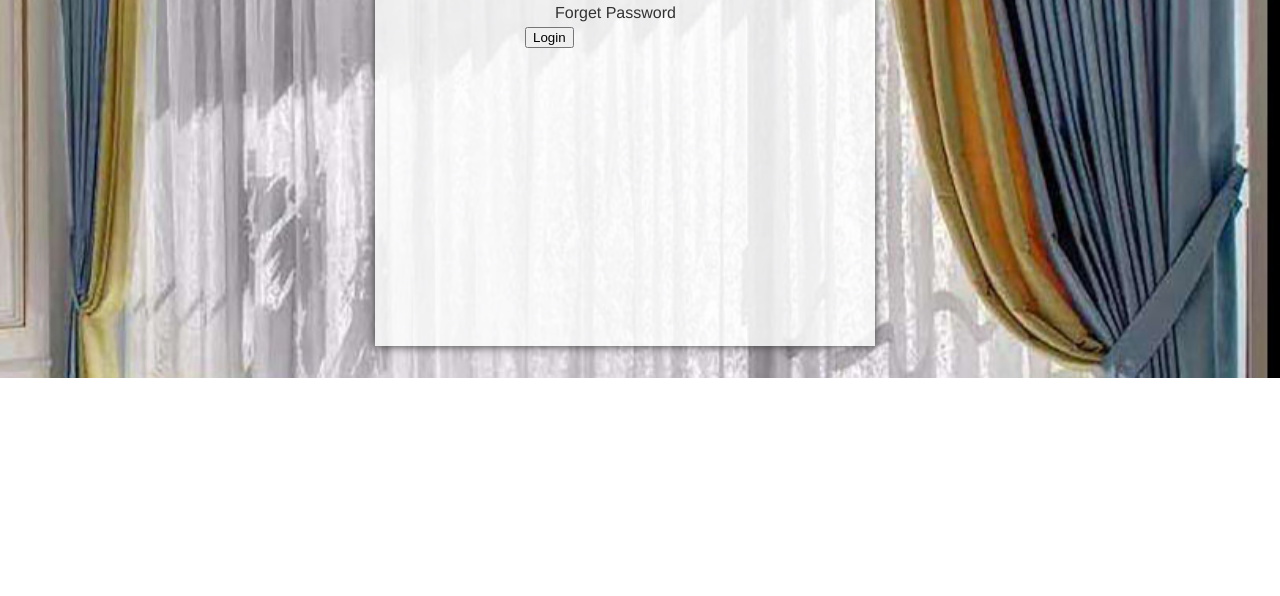
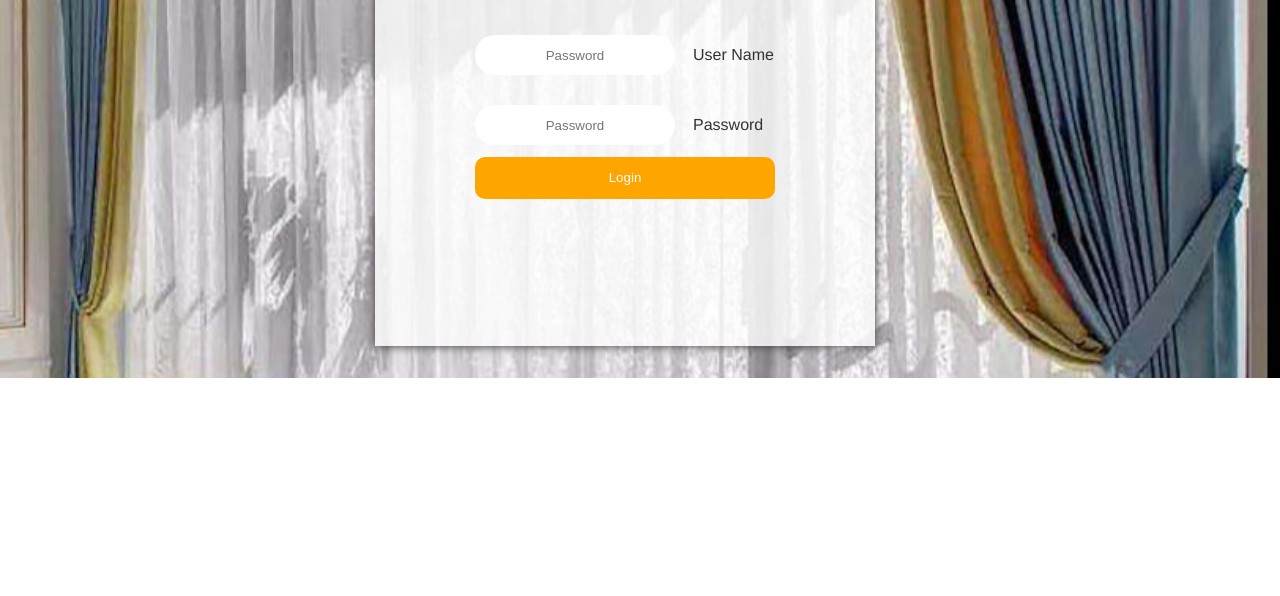
Before and after one commit to Tia1116/NewWingCurtain, a plain HTML site: page pages/adminPages/login.html in a window 1280 px wide. Shown: the part 204-800 px from the top of the page. Drawn offline with Linux system fonts and the light colour scheme; files that its build step writes are made by us from their sources; files whose address does not match are found by name.

Commit message:
fix some links

```diff
--- a/css/login.css
+++ b/css/login.css
@@ -19,7 +19,7 @@ body{
 }
 .signHomepageBox{
     margin-top: 30px;
-    margin-left: 150px;
+    margin-left: 100px;
     width: 300px;
     height: 300px;
 }
@@ -32,6 +32,29 @@ body{
     margin-left: 30px;
 }
 .signHomepage-inner div input {
+    text-align: center;
+    width: 200px;
+    height: 40px;
+    margin-top: 30px;
+    border-radius: 20px;
+    font: italic;
+    box-shadow: inset;
+    margin-right: 18px;
 
-    margin-top: 30px;
+
 }
+
+.loginBtn{
+    width: 300px;
+    height: 40 px;
+    background-color: orange;
+    color: white;
+    text-align: center;
+    line-height: 40px;
+    border-radius: 10px;
+    border: none;
+    margin: 12px auto;
+}
+.loginBtn:hover{
+    border: 2px solid #fff;
+}
--- a/pages/adminPages/login.html
+++ b/pages/adminPages/login.html
@@ -5,24 +5,24 @@
     <meta http-equiv="X-UA-Compatible" content="IE=edge">
     <meta name="viewport" content="width=device-width, initial-scale=1.0">
     <title>Document</title>
-    <link rel="stylesheet" href="./css/base.css">
-    <link rel="stylesheet" href="./css/common.css">
-    <link rel="stylesheet" href="../css/login.css">
+    <link rel="stylesheet" href="../../css/base.css">
+    <link rel="stylesheet" href="../../css/common.css">
+    <link rel="stylesheet" href="../../css/login.css">
 
 </head>
 <body>
     <div class="signHomepage login-content">
-        <img src="../images/logo/logo.png" alt="new wing logo">
+        <img src="../../images/logo/logo.png" alt="new wing logo">
         <div class="signHomepageBox">
             <div class="signHomepage-inner">
                 <div>
                     <form action="">
                         <input type="text" class="userName" placeholder="Password">User Name</input><br>
                         <input type="text" class="passWord" placeholder="Password">Password</input><br>
-                        <label for="">
+                        <!-- <label for="">
                             <a href="javascript:;">Forget Password</a>
                         </label>
-                        <br>
+                        <br> -->
                         <button class="loginBtn">Login</button>
                     </form>
                 </div>
```
Also changed, not shown: pages/customePages/gallery.html (+7 -7 lines).
